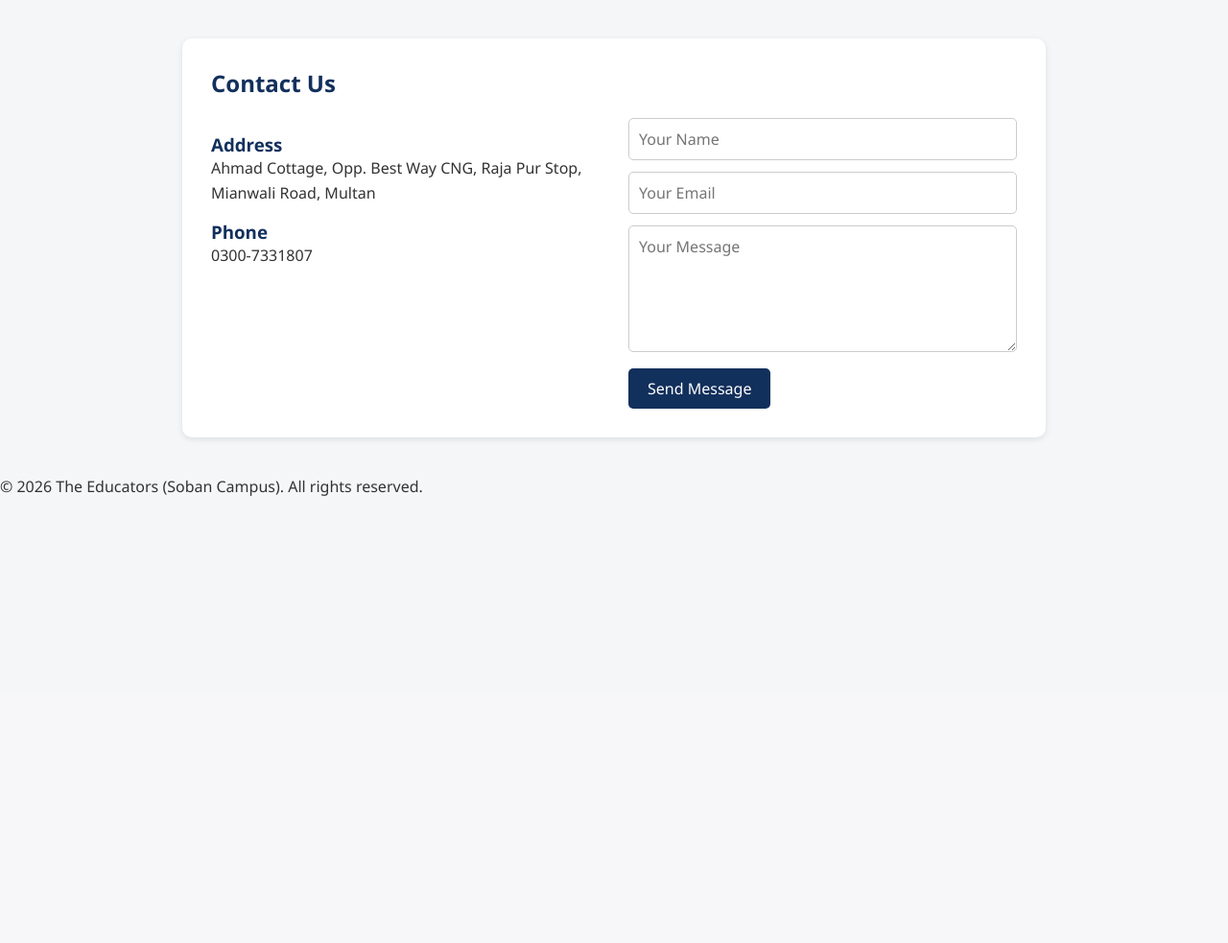
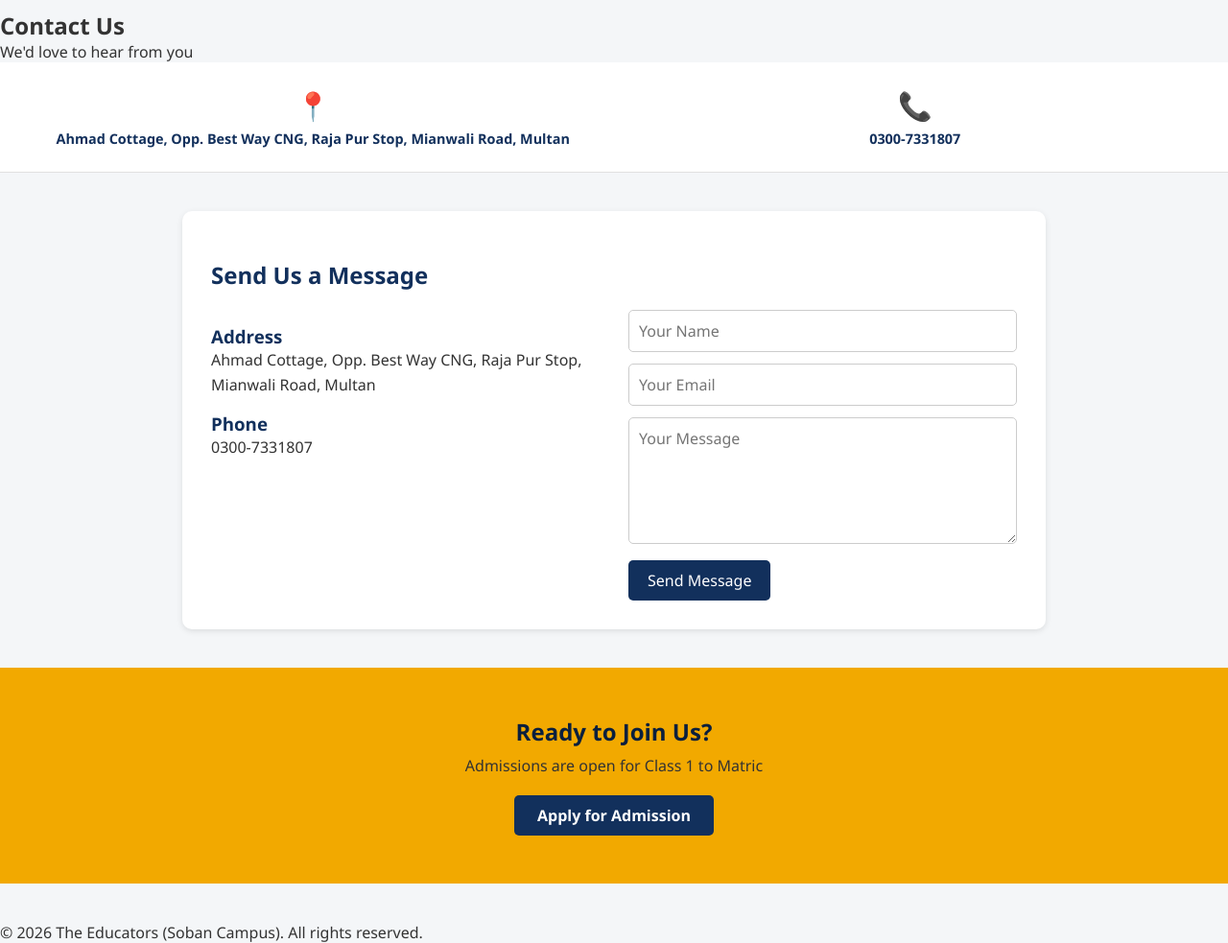
Before and after one commit to nomanai4655-sky/school-website-2, a Flask app: page /contact in a window 1280 px wide. Shown: the part 77-1060 px from the top of the page at 96% size. Before the commit the page ends 594 px from the top, so only its background shows below. Run offline with Flask 3, Linux system fonts and the light colour scheme.

Commit message:
Update contact.html

```diff
--- a/templates/contact.html
+++ b/templates/contact.html
@@ -2,9 +2,24 @@
 {% block title %}Contact Us - The Educators (Soban Campus){% endblock %}
 {% block content %}
 
+<section class="page-hero">
+    <h1>Contact Us</h1>
+    <p>We'd love to hear from you</p>
+</section>
+
+<section class="highlights">
+    <div class="highlight-item">
+        <span class="highlight-icon">📍</span>
+        <p>Ahmad Cottage, Opp. Best Way CNG, Raja Pur Stop, Mianwali Road, Multan</p>
+    </div>
+    <div class="highlight-item">
+        <span class="highlight-icon">📞</span>
+        <p>0300-7331807</p>
+    </div>
+</section>
+
 <section class="page-section">
-    <h1>Contact Us</h1>
-
+    <h2>Send Us a Message</h2>
     <div class="contact-wrapper">
         <div class="contact-info">
             <h3>Address</h3>
@@ -23,4 +38,10 @@
     </div>
 </section>
 
+<section class="cta-banner">
+    <h2>Ready to Join Us?</h2>
+    <p>Admissions are open for Class 1 to Matric</p>
+    <a href="{{ url_for('admission') }}" class="btn">Apply for Admission</a>
+</section>
+
 {% endblock %}
```
